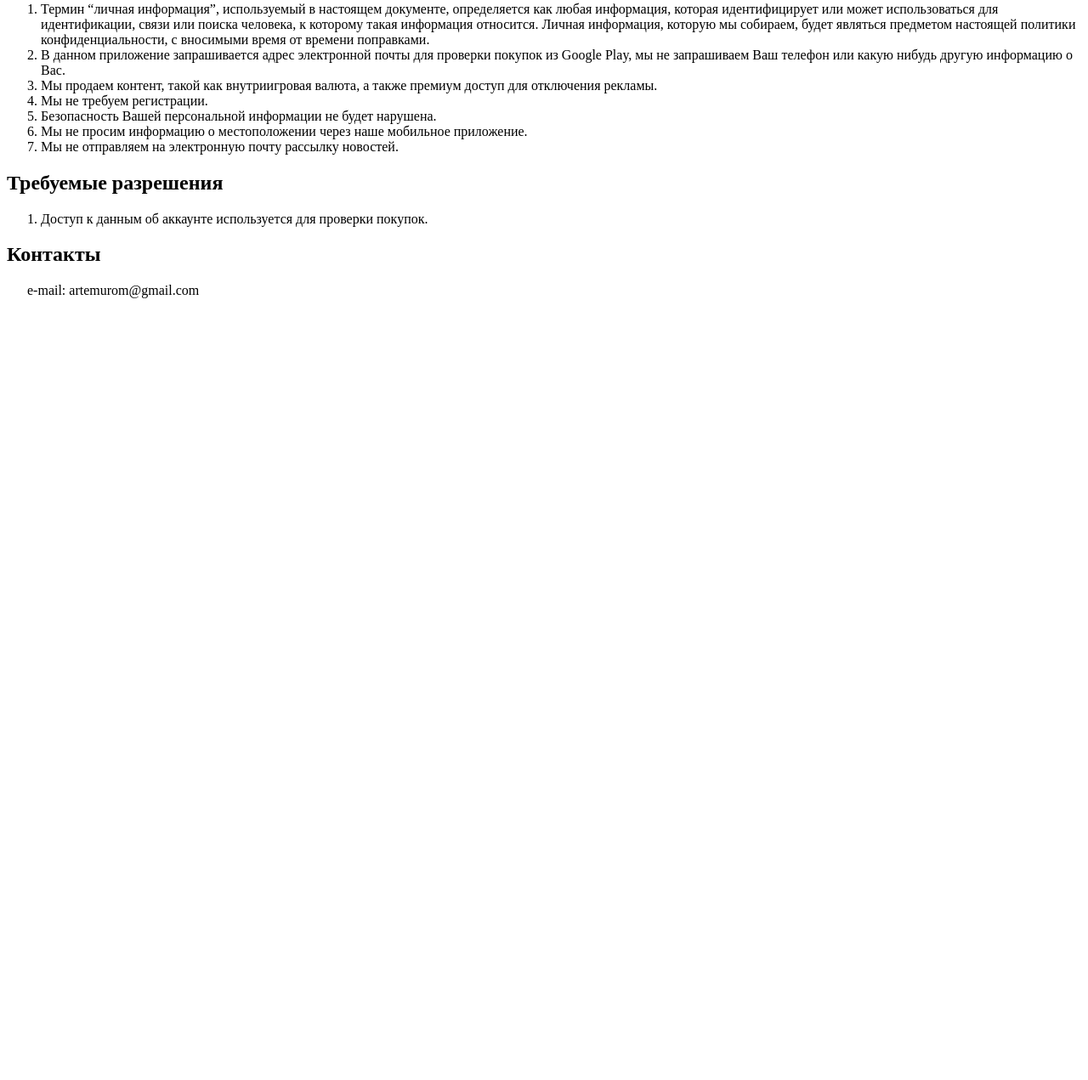
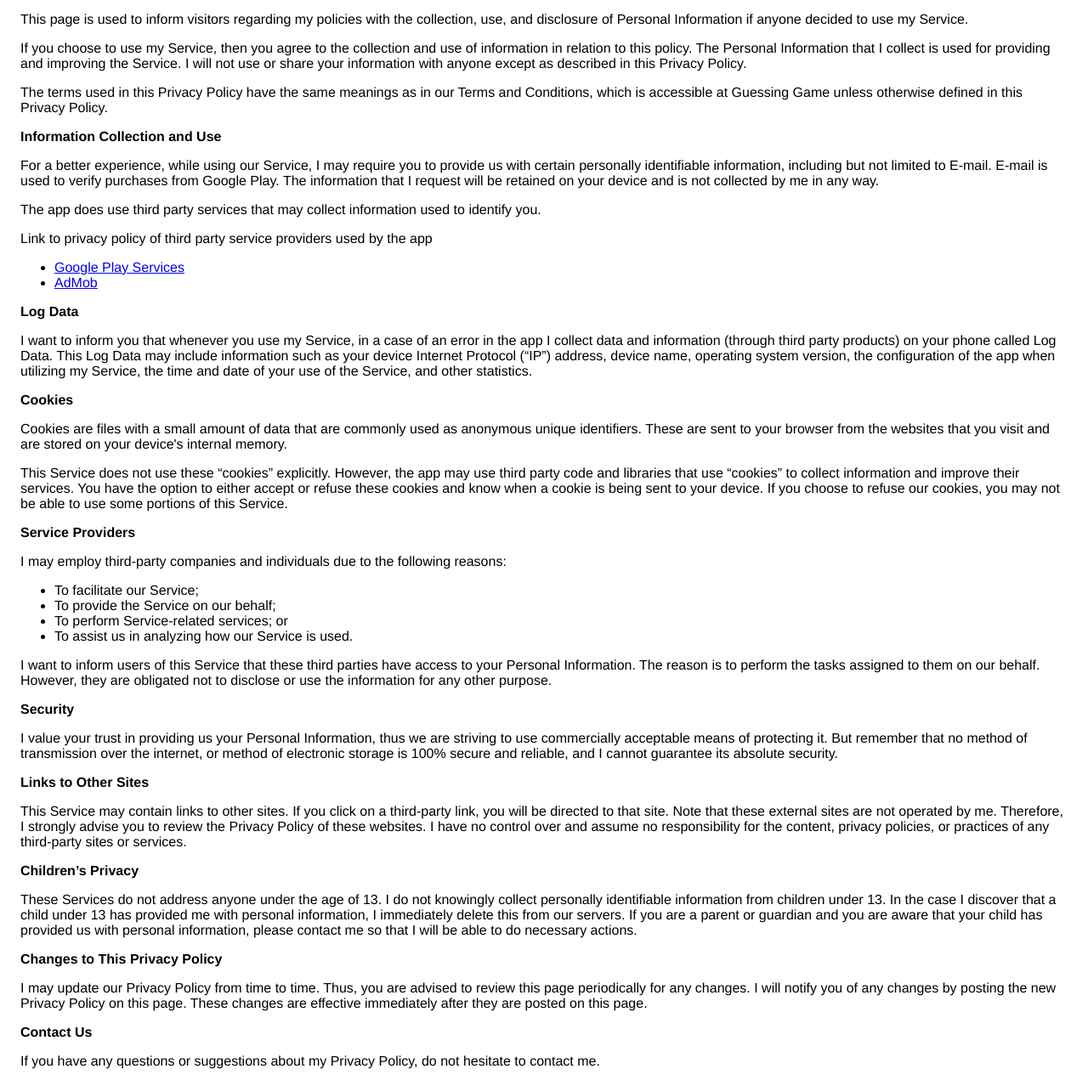
Before and after one commit to Artmurom/artmurom.github.com, a plain HTML site: page index.html in a window 1280 px wide. Shown: the part 112-1383 px from the top of the page at 85% size. Before the commit the page ends 800 px from the top, so only its background shows below. Drawn offline with Linux system fonts and the light colour scheme.

Commit message:
Update index.html

```diff
--- a/index.html
+++ b/index.html
@@ -1,27 +1,48 @@
 
-<!DOCTYPE html>
-<html>
-<head>
-<title>Privacy policy</title>
-<meta http-equiv="Content-Type" content="text/html; charset=utf-8">
-</head>
-<body>
-<h2>Privacy policy</h2>
-<h2>Политика конфиденциальности</h2>
-<ol>
-	<li>Термин &ldquo;личная информация&rdquo;, используемый в настоящем документе, определяется как любая информация, которая идентифицирует или может использоваться для идентификации, связи или поиска человека, к которому такая информация относится. Личная информация, которую мы собираем, будет являться предметом настоящей политики конфиденциальности, с вносимыми время от времени поправками.</li>
-	<li>В данном приложение запрашивается адрес электронной почты для проверки покупок из Google Play, мы не запрашиваем Ваш  телефон или какую нибудь другую информацию о Вас.</li>
-	<li>Мы продаем контент, такой как внутриигровая валюта, а также премиум доступ для отключения рекламы.</li>
-	<li>Мы не требуем регистрации.</li>
-	<li>Безопасность Вашей персональной информации не будет нарушена.</li>
-	<li>Мы не просим информацию о местоположении через наше мобильное приложение.</li>
-	<li>Мы не отправляем на электронную почту рассылку новостей.</li>
-</ol>
-<h2>Требуемые разрешения</h2>
-<ol>
-	<li>Доступ к данным об аккаунте используется для проверки покупок.</li>
-</ol>
-<h2>Контакты</h2>
-<div>&nbsp; &nbsp; &nbsp; e-mail: artemurom@gmail.com</div>
-</body>
-</html>
+<!DOCTYPE html><html> <head> <meta charset="utf-8"> <meta name="viewport" content="width=device-width"> <title>Privacy Policy</title> <style>body{font-family: "Helvetica Neue", Helvetica, Arial, sans-serif; padding:1em;}</style></head> <body><h2>Privacy Policy</h2> <p> Tsaryov Artyom built the Guessing Game app as a Commercial app. This SERVICE is provided by Tsaryov Artyom  and is intended for use as is.
+                  </p> <p>This page is used to inform visitors regarding my policies with the collection, use, and
+                    disclosure of Personal Information if anyone decided to use my Service.
+                  </p> <p>If you choose to use my Service, then you agree to the collection and use of information in relation
+                    to this policy. The Personal Information that I collect is used for providing and improving the
+                    Service. I will not use or share your information with anyone except as described
+                    in this Privacy Policy.
+                  </p> <p>The terms used in this Privacy Policy have the same meanings as in our Terms and Conditions, which is accessible
+                    at Guessing Game unless otherwise defined in this Privacy Policy.
+                  </p> <p><strong>Information Collection and Use</strong></p> <p>For a better experience, while using our Service, I may require you to provide us with certain
+                    personally identifiable information, including but not limited to E-mail. E-mail is used to verify purchases from Google Play. The information that I request will be retained on your device and is not collected by me in any way.
+                  </p> <p>The app does use third party services that may collect information used to identify you.</p> <div><p>Link to privacy policy of third party service providers used by the app</p> <ul><li><a href="https://www.google.com/policies/privacy/" target="_blank">Google Play Services</a></li> <li><a href="https://support.google.com/admob/answer/6128543?hl=en" target="_blank">AdMob</a></li> <!----> <!----> <!----> <!----></ul></div> <p><strong>Log Data</strong></p> <p> I want to inform you that whenever you use my Service, in a case of an
+                    error in the app I collect data and information (through third party products) on your phone
+                    called Log Data. This Log Data may include information such as your device Internet Protocol (“IP”) address,
+                    device name, operating system version, the configuration of the app when utilizing my Service,
+                    the time and date of your use of the Service, and other statistics.
+                  </p> <p><strong>Cookies</strong></p> <p>Cookies are files with a small amount of data that are commonly used as anonymous unique identifiers. These
+                    are sent to your browser from the websites that you visit and are stored on your device's internal memory.
+                  </p> <p>This Service does not use these “cookies” explicitly. However, the app may use third party code and libraries
+                    that use “cookies” to collect information and improve their services. You have the option to either
+                    accept or refuse these cookies and know when a cookie is being sent to your device. If you choose to
+                    refuse our cookies, you may not be able to use some portions of this Service.
+                  </p> <p><strong>Service Providers</strong></p> <p> I may employ third-party companies and individuals due to the following reasons:</p> <ul><li>To facilitate our Service;</li> <li>To provide the Service on our behalf;</li> <li>To perform Service-related services; or</li> <li>To assist us in analyzing how our Service is used.</li></ul> <p> I want to inform users of this Service that these third parties have access to your
+                    Personal Information. The reason is to perform the tasks assigned to them on our behalf. However, they
+                    are obligated not to disclose or use the information for any other purpose.
+                  </p> <p><strong>Security</strong></p> <p> I value your trust in providing us your Personal Information, thus we are striving
+                    to use commercially acceptable means of protecting it. But remember that no method of transmission over
+                    the internet, or method of electronic storage is 100% secure and reliable, and I cannot guarantee
+                    its absolute security.
+                  </p> <p><strong>Links to Other Sites</strong></p> <p>This Service may contain links to other sites. If you click on a third-party link, you will be directed
+                    to that site. Note that these external sites are not operated by me. Therefore, I strongly
+                    advise you to review the Privacy Policy of these websites. I have no control over
+                    and assume no responsibility for the content, privacy policies, or practices of any third-party sites
+                    or services.
+                  </p> <p><strong>Children’s Privacy</strong></p> <p>These Services do not address anyone under the age of 13. I do not knowingly collect
+                    personally identifiable information from children under 13. In the case I discover that a child
+                    under 13 has provided me with personal information, I immediately delete this from
+                    our servers. If you are a parent or guardian and you are aware that your child has provided us with personal
+                    information, please contact me so that I will be able to do necessary actions.
+                  </p> <p><strong>Changes to This Privacy Policy</strong></p> <p> I may update our Privacy Policy from time to time. Thus, you are advised to review
+                    this page periodically for any changes. I will notify you of any changes by posting
+                    the new Privacy Policy on this page. These changes are effective immediately after they are posted on
+                    this page.
+                  </p> <p><strong>Contact Us</strong></p> <p>If you have any questions or suggestions about my Privacy Policy, do not hesitate to contact
+                    me.
+					<p>E-mail: artemurom@gmail.com</p>
+                  </p> <p>This privacy policy page was created at <a href="https://privacypolicytemplate.net" target="_blank">privacypolicytemplate.net</a>                    and modified/generated by <a href="https://app-privacy-policy-generator.firebaseapp.com/" target="_blank">App Privacy Policy Generator</a></p></body></html>
```
